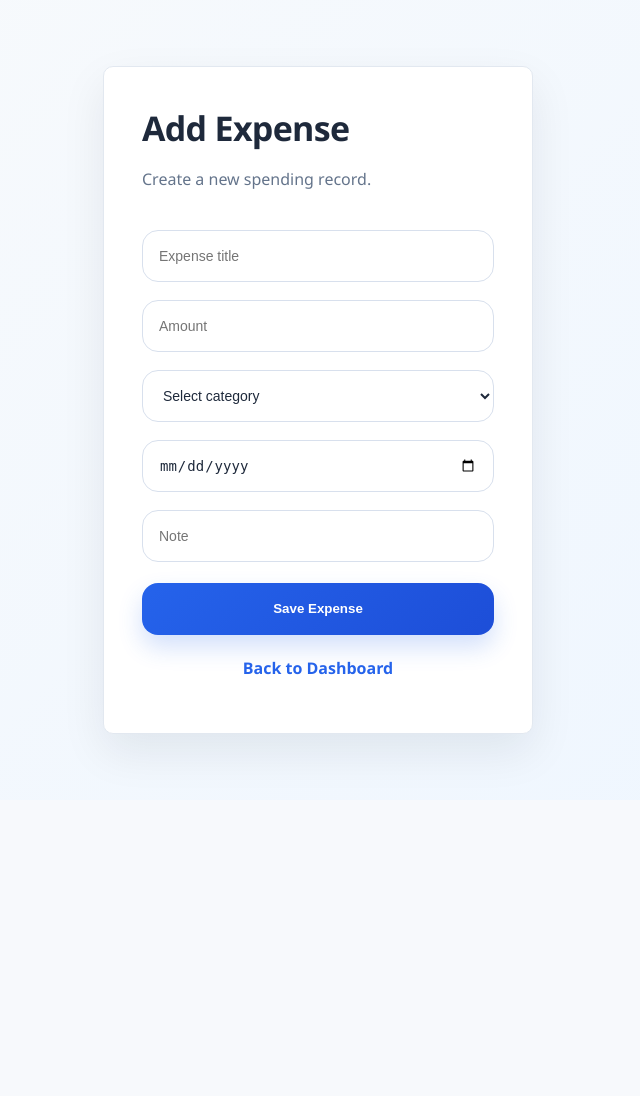
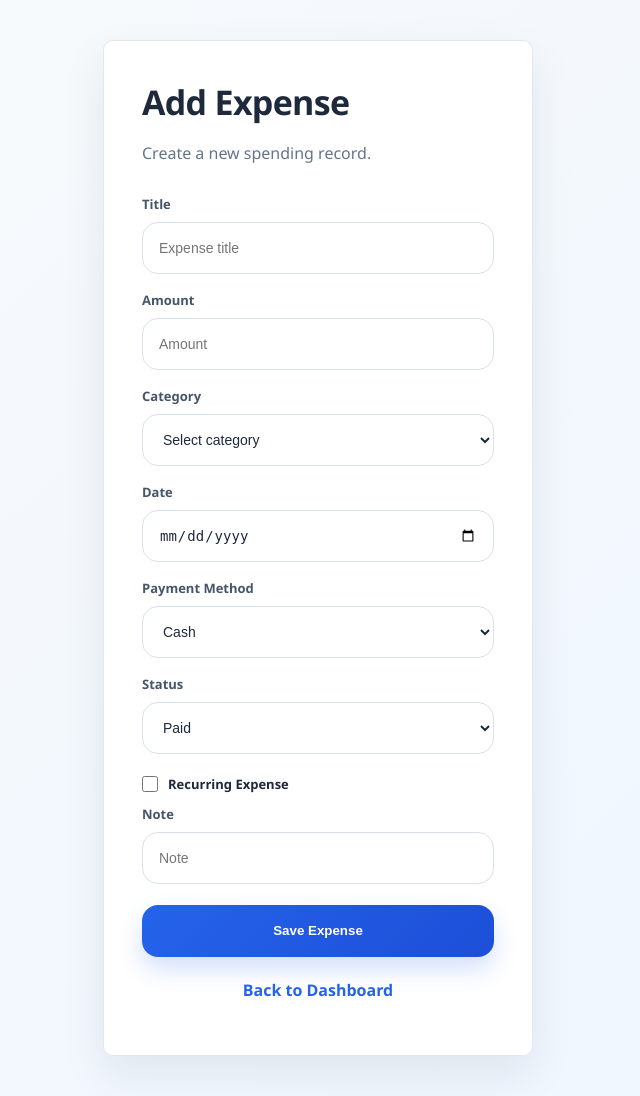
Before and after one commit to zerkisi/expense-tracker-flask, a Flask app: page /add in a window 1280 px wide. Shown: the whole page, without its empty margins (322-962 px from the left). Before the commit the page ends 764 px from the top, so only its background shows below. Run offline with Flask 3, Linux system fonts and the light colour scheme; a user stored in the database is signed in.

Commit message:
[US1][US2] Add payment status recurring expenses and profile page

```diff
--- a/app.py
+++ b/app.py
@@ -17,7 +17,6 @@ from logic import (
 
 app = Flask(__name__)
 app.secret_key = "expense-tracker-secret-key"
-
 app.teardown_appcontext(close_db)
 
 
@@ -207,6 +206,42 @@ def update_budget():
     return redirect(url_for("dashboard"))
 
 
+@app.route("/profile", methods=["GET", "POST"])
+def profile():
+    if "user_id" not in session:
+        return redirect(url_for("login"))
+
+    db = get_db()
+
+    user = db.execute(
+        "SELECT * FROM users WHERE id = ?",
+        (session["user_id"],),
+    ).fetchone()
+
+    if request.method == "POST":
+        old_password = request.form["old_password"]
+        new_password = request.form["new_password"]
+
+        if len(new_password) < 4:
+            flash("New password must be at least 4 characters.")
+            return redirect(url_for("profile"))
+
+        if not check_password_hash(user["password"], old_password):
+            flash("Old password is incorrect.")
+            return redirect(url_for("profile"))
+
+        db.execute(
+            "UPDATE users SET password = ? WHERE id = ?",
+            (generate_password_hash(new_password), session["user_id"]),
+        )
+        db.commit()
+
+        flash("Password updated successfully.")
+        return redirect(url_for("profile"))
+
+    return render_template("profile.html", user=user)
+
+
 @app.route("/add", methods=["GET", "POST"])
 def add_expense():
     if "user_id" not in session:
@@ -217,6 +252,9 @@ def add_expense():
         amount = request.form["amount"]
         category = request.form["category"]
         expense_date = request.form["expense_date"]
+        payment_method = request.form["payment_method"]
+        status = request.form["status"]
+        is_recurring = 1 if "is_recurring" in request.form else 0
         note = request.form["note"]
 
         valid, message = validate_expense(title, amount, category)
@@ -228,10 +266,21 @@ def add_expense():
         db = get_db()
         db.execute(
             """
-            INSERT INTO expenses (user_id, title, amount, category, expense_date, note)
-            VALUES (?, ?, ?, ?, ?, ?)
+            INSERT INTO expenses
+            (user_id, title, amount, category, expense_date, payment_method, status, is_recurring, note)
+            VALUES (?, ?, ?, ?, ?, ?, ?, ?, ?)
             """,
-            (session["user_id"], title, float(amount), category, expense_date, note),
+            (
+                session["user_id"],
+                title,
+                float(amount),
+                category,
+                expense_date,
+                payment_method,
+                status,
+                is_recurring,
+                note,
+            ),
         )
         db.commit()
 
@@ -261,6 +310,9 @@ def edit_expense(expense_id):
         amount = request.form["amount"]
         category = request.form["category"]
         expense_date = request.form["expense_date"]
+        payment_method = request.form["payment_method"]
+        status = request.form["status"]
+        is_recurring = 1 if "is_recurring" in request.form else 0
         note = request.form["note"]
 
         valid, message = validate_expense(title, amount, category)
@@ -272,10 +324,22 @@ def edit_expense(expense_id):
         db.execute(
             """
             UPDATE expenses
-            SET title = ?, amount = ?, category = ?, expense_date = ?, note = ?
+            SET title = ?, amount = ?, category = ?, expense_date = ?,
+                payment_method = ?, status = ?, is_recurring = ?, note = ?
             WHERE id = ? AND user_id = ?
             """,
-            (title, float(amount), category, expense_date, note, expense_id, session["user_id"]),
+            (
+                title,
+                float(amount),
+                category,
+                expense_date,
+                payment_method,
+                status,
+                is_recurring,
+                note,
+                expense_id,
+                session["user_id"],
+            ),
         )
         db.commit()
 
@@ -307,7 +371,7 @@ def export_expenses():
     db = get_db()
     expenses = db.execute(
         """
-        SELECT title, amount, category, expense_date, note
+        SELECT title, amount, category, expense_date, payment_method, status, is_recurring, note
         FROM expenses
         WHERE user_id = ?
         ORDER BY expense_date DESC
@@ -318,7 +382,16 @@ def export_expenses():
     output = io.StringIO()
     writer = csv.writer(output)
 
-    writer.writerow(["Title", "Amount", "Category", "Date", "Note"])
+    writer.writerow([
+        "Title",
+        "Amount",
+        "Category",
+        "Date",
+        "Payment Method",
+        "Status",
+        "Recurring",
+        "Note",
+    ])
 
     for expense in expenses:
         writer.writerow([
@@ -326,6 +399,9 @@ def export_expenses():
             expense["amount"],
             expense["category"],
             expense["expense_date"],
+            expense["payment_method"],
+            expense["status"],
+            "Yes" if expense["is_recurring"] else "No",
             expense["note"],
         ])
 
--- a/schema.sql
+++ b/schema.sql
@@ -15,6 +15,9 @@ CREATE TABLE expenses (
     amount REAL NOT NULL,
     category TEXT NOT NULL,
     expense_date TEXT NOT NULL,
+    payment_method TEXT,
+    status TEXT,
+    is_recurring INTEGER DEFAULT 0,
     note TEXT,
     FOREIGN KEY (user_id) REFERENCES users (id)
 );
--- a/static/style.css
+++ b/static/style.css
@@ -799,3 +799,18 @@ select:focus {
         grid-template-columns: 1fr !important;
     }
 }
+
+.checkbox-label {
+    display: flex !important;
+    align-items: center;
+    gap: 10px;
+    margin: 12px 0;
+    font-weight: 700;
+    color: var(--text);
+}
+
+.checkbox-label input {
+    width: 16px !important;
+    height: 16px !important;
+    margin: 0 !important;
+}
--- a/templates/add_expense.html
+++ b/templates/add_expense.html
@@ -1,7 +1,7 @@
 <!DOCTYPE html>
 <html>
 <head>
-    <title>Add Expense | Expense Tracker</title>
+    <title>Add Expense | FinTrack</title>
     <link rel="stylesheet" href="/static/style.css">
 </head>
 <body>
@@ -15,9 +15,13 @@
         {% endfor %}
 
         <form method="POST">
+            <label>Title</label>
             <input type="text" name="title" placeholder="Expense title" required>
+
+            <label>Amount</label>
             <input type="number" step="0.01" name="amount" placeholder="Amount" required>
 
+            <label>Category</label>
             <select name="category" required>
                 <option value="">Select category</option>
                 <option value="Food">Food</option>
@@ -25,11 +29,36 @@
                 <option value="Education">Education</option>
                 <option value="Shopping">Shopping</option>
                 <option value="Health">Health</option>
+                <option value="Bills">Bills</option>
+                <option value="Entertainment">Entertainment</option>
                 <option value="Other">Other</option>
             </select>
 
+            <label>Date</label>
             <input type="date" name="expense_date" required>
+
+            <label>Payment Method</label>
+            <select name="payment_method" required>
+                <option value="Cash">Cash</option>
+                <option value="Credit Card">Credit Card</option>
+                <option value="Debit Card">Debit Card</option>
+                <option value="Bank Transfer">Bank Transfer</option>
+            </select>
+
+            <label>Status</label>
+            <select name="status" required>
+                <option value="Paid">Paid</option>
+                <option value="Pending">Pending</option>
+            </select>
+
+            <label class="checkbox-label">
+                <input type="checkbox" name="is_recurring">
+                Recurring Expense
+            </label>
+
+            <label>Note</label>
             <input type="text" name="note" placeholder="Note">
+
             <button type="submit">Save Expense</button>
         </form>
 
```
Also changed, not shown: templates/dashboard.html (+11 -1 lines), templates/edit_expense.html (+30 -7 lines), templates/profile.html (added, +38 -0 lines), expense_tracker.db.
